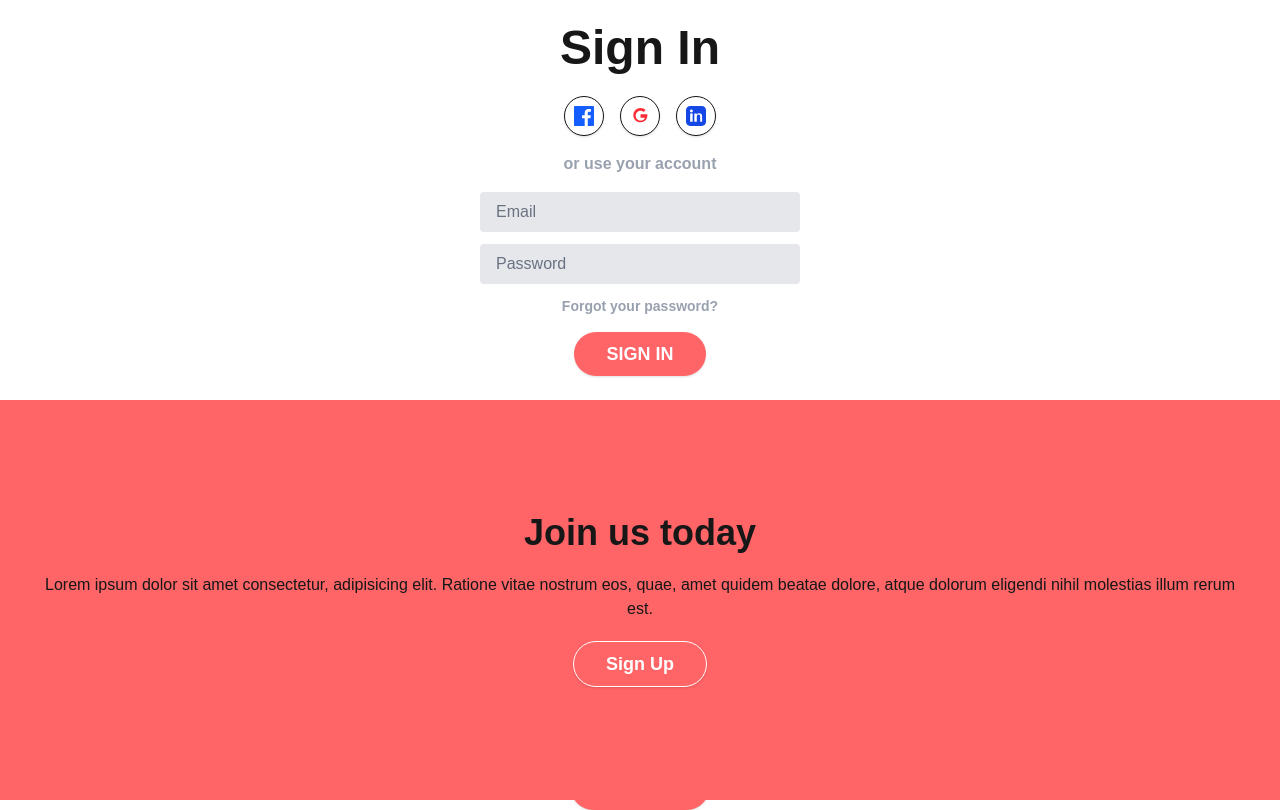
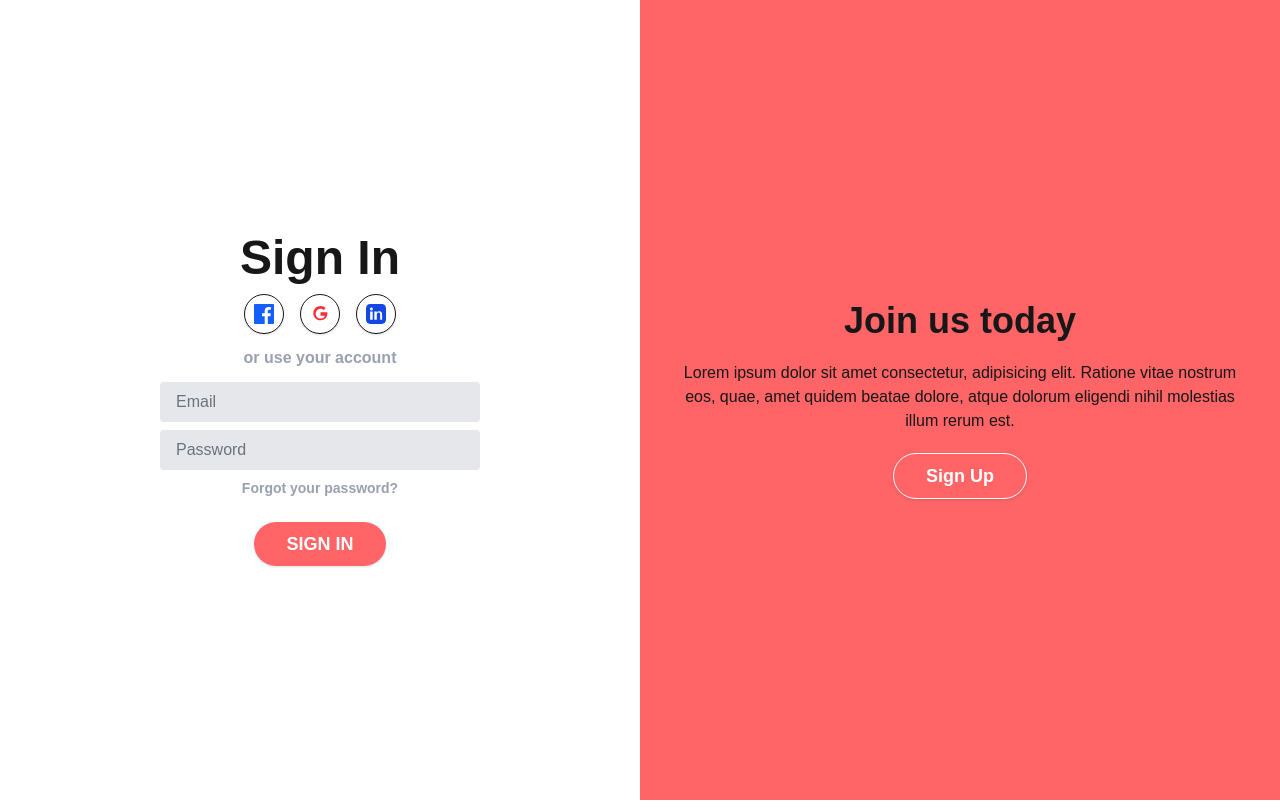
Before and after one commit to priyanshoe/to-do, a Next.js app in the folder frontend/: page / in a window 1280 px wide. Built offline with nearby package versions, Linux system fonts and the light colour scheme.

Commit message:
added responsive

```diff
--- a/frontend/app/page.tsx
+++ b/frontend/app/page.tsx
@@ -66,24 +66,24 @@ export default function Home() {
 
   const [isSignIn, setisSignIn] = useState(false)
   return (
-    <div className="h-screen w-full relative">
+    <div className="h-screen w-full flex flex-col lg:flex-row relative">
 
-      <div className={`absolute w-full h-1/2 ${isSignIn ? "top-0" : "top-1/2"} transition-all duration-750 left-0 bg-red-400 flex flex-col items-center justify-center text-center  gap-5 px-6`}>
+      <div className={`absolute w-full h-1/2 lg:w-1/2 lg:h-full  ${isSignIn ? "max-lg:top-0 lg:left-0" : "max-lg:top-1/2 lg:left-1/2"} transition-all duration-750 left-0 bg-red-400 flex flex-col items-center justify-center text-center  gap-5 px-6`}>
         <h1 className="text-4xl font-bold transition-all duration-750">{isSignIn ? "Welcome back" : "Join us today"}</h1>
         <p className="px-2">Lorem ipsum dolor sit amet consectetur, adipisicing elit. Ratione vitae nostrum eos, quae, amet quidem beatae dolore, atque dolorum eligendi nihil molestias illum rerum est.</p>
         <button
           onClick={() => setisSignIn(!isSignIn)}
           type="submit"
-          className="bg-transparent border transition-all duration-750 border-white text-white font-bold rounded-full px-8 py-2 text-lg shadow hover:bg-red-500 "
+          className="bg-transparent border transition-all duration-750 border-white text-white font-bold rounded-full px-8 py-2 text-lg shadow hover:text-black  hover:cursor-pointer hover:border-red-400"
         >
           {isSignIn ? "Sign In" : "Sign Up"}
         </button>
       </div>
 
 
-      <div className="w-full h-1/2 flex flex-col items-center justify-center">
-        <h1 className="text-5xl font-bold mb-6">Sign In</h1>
-        <div className="flex space-x-4 mb-4">
+      <div className="w-full h-1/2 lg:w-1/2 lg:h-full  flex flex-col gap-3 items-center justify-center">
+        <h1 className="text-5xl font-bold ">Sign In</h1>
+        <div className="flex space-x-4 ">
           <button className="w-10 h-10 rounded-full border flex items-center justify-center text-xl bg-white shadow">
             <span className="sr-only">Sign in with Facebook</span>
             <svg width="20" height="20" fill="currentColor" className="text-blue-600" viewBox="0 0 24 24"><path d="M22.675 0h-21.35C.595 0 0 .592 0 1.326v21.348C0 23.406.595 24 1.326 24H12.82v-9.294H9.692v-3.622h3.127V8.413c0-3.1 1.893-4.788 4.659-4.788 1.325 0 2.463.099 2.797.143v3.24l-1.918.001c-1.504 0-1.797.715-1.797 1.763v2.313h3.587l-.467 3.622h-3.12V24h6.116C23.406 24 24 23.406 24 22.674V1.326C24 .592 23.406 0 22.675 0"></path></svg>
@@ -97,10 +97,10 @@ export default function Home() {
             <svg width="20" height="20" fill="currentColor" className="text-blue-700" viewBox="0 0 24 24"><path d="M19 0h-14c-2.761 0-5 2.239-5 5v14c0 2.761 2.239 5 5 5h14c2.761 0 5-2.239 5-5v-14c0-2.761-2.239-5-5-5zm-11 19h-3v-10h3v10zm-1.5-11.268c-.966 0-1.75-.784-1.75-1.75s.784-1.75 1.75-1.75 1.75.784 1.75 1.75-.784 1.75-1.75 1.75zm13.5 11.268h-3v-5.604c0-1.337-.025-3.063-1.868-3.063-1.868 0-2.154 1.459-2.154 2.968v5.699h-3v-10h2.881v1.367h.041c.401-.761 1.381-1.563 2.845-1.563 3.042 0 3.604 2.003 3.604 4.605v5.591z" /></svg>
           </button>
         </div>
-        <p className="text-gray-400 mb-4 font-semibold">or use your account</p>
+        <p className="text-gray-400  font-semibold">or use your account</p>
         <form
           onSubmit={handleSignIn}
-          className="flex flex-col items-center w-full text-black max-w-xs">
+          className="flex flex-col gap-2 items-center w-full text-black max-w-xs">
           <input
             type="email"
             placeholder="Email"
@@ -108,7 +108,7 @@ export default function Home() {
             required
             value={signInData.email}
             onChange={handleChangeSignIn}
-            className="mb-3 px-4 py-2 w-full rounded bg-gray-200 placeholder-gray-500 focus:outline-none"
+            className=" px-4 py-2 w-full rounded bg-gray-200 placeholder-gray-500 focus:outline-none"
           />
           <input
             type="password"
@@ -117,23 +117,23 @@ export default function Home() {
             required
             value={signInData.password}
             onChange={handleChangeSignIn}
-            className="mb-3 px-4 py-2 w-full rounded bg-gray-200 placeholder-gray-500 focus:outline-none"
+            className=" px-4 py-2 w-full rounded bg-gray-200 placeholder-gray-500 focus:outline-none"
           />
           <Link href="#" className="text-gray-400 mb-4 text-sm font-semibold hover:underline">
             Forgot your password?
           </Link>
           <button
             type="submit"
-            className="bg-red-400 text-white font-bold rounded-full px-8 py-2 text-lg shadow hover:bg-red-500 transition"
+            className="bg-red-400 text-white font-bold rounded-full px-8 py-2 text-lg shadow hover:bg-black hover:text-red-400 hover:cursor-pointer duration-500 transition-all"
           >
             SIGN IN
           </button>
         </form>
       </div>
 
-      <div className="w-full h-1/2 flex flex-col items-center justify-center">
-        <h1 className="text-5xl font-bold mb-6 text-white">Sign Up</h1>
-        <div className="flex space-x-4 mb-4">
+      <div className="w-full h-1/2 lg:w-1/2 lg:h-full flex flex-col items-center gap-3 justify-center">
+        <h1 className="text-5xl font-bold  text-white">Sign Up</h1>
+        <div className="flex space-x-4 ">
           <button className="w-10 h-10 rounded-full border flex items-center justify-center text-xl bg-white shadow">
             <span className="sr-only">Sign up with Facebook</span>
             <svg width="20" height="20" fill="currentColor" className="text-blue-600" viewBox="0 0 24 24"><path d="M22.675 0h-21.35C.595 0 0 .592 0 1.326v21.348C0 23.406.595 24 1.326 24H12.82v-9.294H9.692v-3.622h3.127V8.413c0-3.1 1.893-4.788 4.659-4.788 1.325 0 2.463.099 2.797.143v3.24l-1.918.001c-1.504 0-1.797.715-1.797 1.763v2.313h3.587l-.467 3.622h-3.12V24h6.116C23.406 24 24 23.406 24 22.674V1.326C24 .592 23.406 0 22.675 0"></path></svg>
@@ -147,10 +147,10 @@ export default function Home() {
             <svg width="20" height="20" fill="currentColor" className="text-blue-700" viewBox="0 0 24 24"><path d="M19 0h-14c-2.761 0-5 2.239-5 5v14c0 2.761 2.239 5 5 5h14c2.761 0 5-2.239 5-5v-14c0-2.761-2.239-5-5-5zm-11 19h-3v-10h3v10zm-1.5-11.268c-.966 0-1.75-.784-1.75-1.75s.784-1.75 1.75-1.75 1.75.784 1.75 1.75-.784 1.75-1.75 1.75zm13.5 11.268h-3v-5.604c0-1.337-.025-3.063-1.868-3.063-1.868 0-2.154 1.459-2.154 2.968v5.699h-3v-10h2.881v1.367h.041c.401-.761 1.381-1.563 2.845-1.563 3.042 0 3.604 2.003 3.604 4.605v5.591z" /></svg>
           </button>
         </div>
-        <p className="text-gray-200 mb-4 font-semibold">or use your email for registration</p>
+        <p className="text-gray-200  font-semibold">or use your email for registration</p>
         <form
           onSubmit={handleSignUp}
-          className="flex flex-col items-center w-full text-black max-w-xs">
+          className="flex flex-col items-center gap-2 w-full text-black max-w-xs">
           <input
             type="text"
             placeholder="Name"
@@ -158,7 +158,7 @@ export default function Home() {
             value={signUpData.name}
             name="name"
             onChange={handleChangeSignUp}
-            className="mb-3 px-4 py-2 w-full rounded bg-gray-200 placeholder-gray-500 focus:outline-none"
+            className=" px-4 py-2 w-full rounded bg-gray-200 placeholder-gray-500 focus:outline-none"
           />
           <input
             type="email"
@@ -167,7 +167,7 @@ export default function Home() {
             name="email"
             required
             onChange={handleChangeSignUp}
-            className="mb-3 px-4 py-2 w-full rounded bg-gray-200 placeholder-gray-500 focus:outline-none"
+            className=" px-4 py-2 w-full rounded bg-gray-200 placeholder-gray-500 focus:outline-none"
           />
           <input
             type="password"
@@ -176,7 +176,7 @@ export default function Home() {
             name="password"
             required
             onChange={handleChangeSignUp}
-            className="mb-3 px-4 py-2 w-full rounded bg-gray-200 placeholder-gray-500 focus:outline-none"
+            className=" px-4 py-2 w-full rounded bg-gray-200 placeholder-gray-500 focus:outline-none"
           />
           <input
             type="password"
@@ -185,11 +185,11 @@ export default function Home() {
             name="conform_password"
             required
             onChange={(e) => setConform_password(e.target.value)}
-            className="mb-3 px-4 py-2 w-full rounded bg-gray-200 placeholder-gray-500 focus:outline-none"
+            className=" px-4 py-2 w-full rounded bg-gray-200 placeholder-gray-500 focus:outline-none"
           />
           <button
             type="submit"
-            className="bg-red-400  font-bold rounded-full px-8 py-2 text-lg text-white shadow hover:bg-gray-100 transition"
+            className="bg-red-400  font-bold rounded-full px-8 py-2 text-lg text-white shadow hover:bg-black hover:text-red-400 hover:cursor-pointer duration-500 transition-all"
           >
             SIGN UP
           </button>
```
